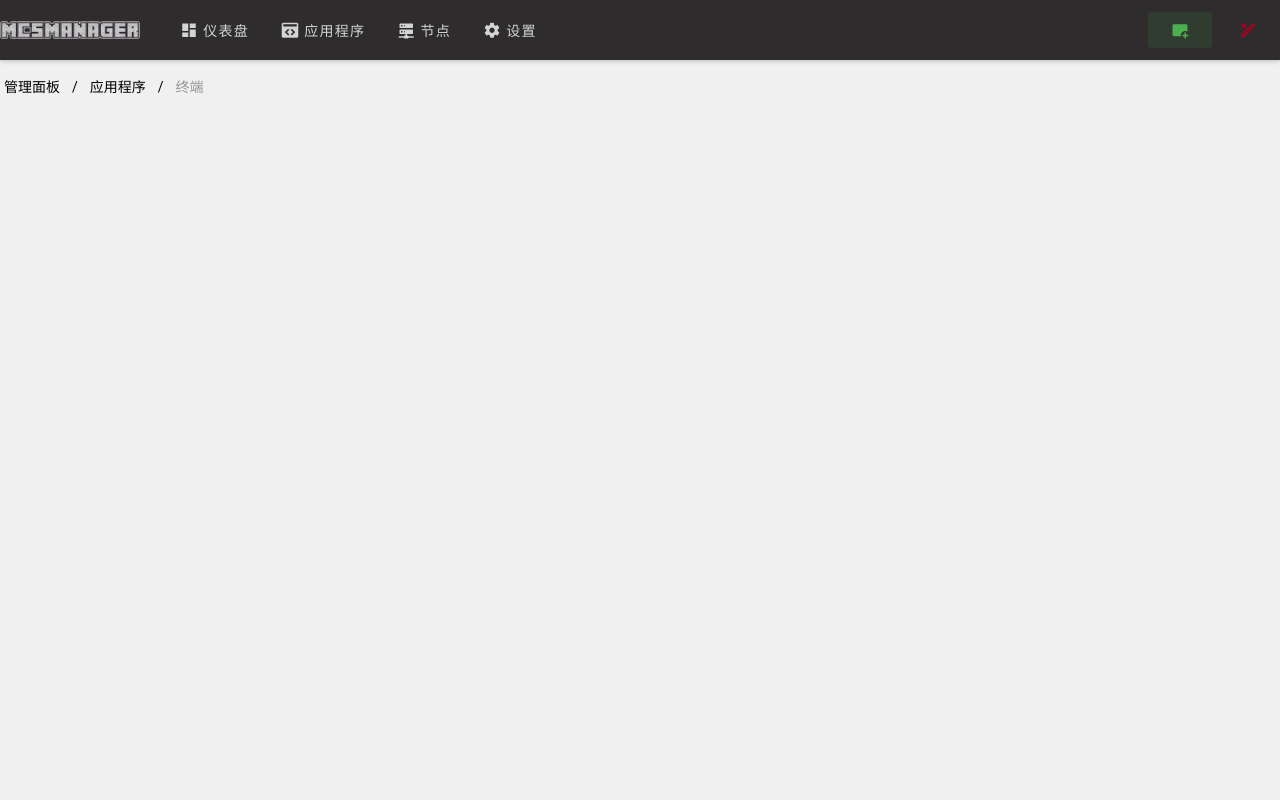
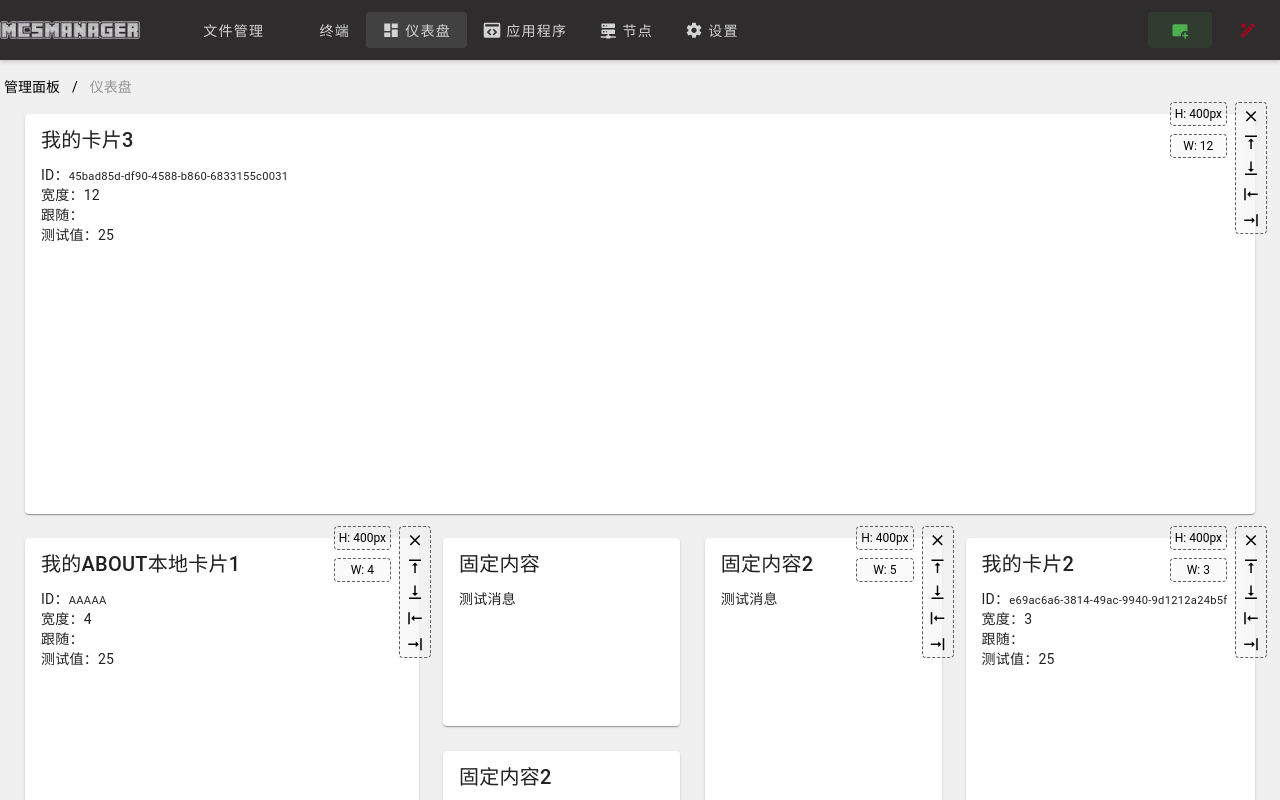
Before and after one commit to jgc9527/MCSM10-DEV-DOCS, a Vue app: page /#/ in a window 1280 px wide. Before the commit this address led to /#/instances/terminal. Shown: the top 800 px of the page. Built offline with nearby package versions, Linux system fonts and the light colour scheme.

Commit message:
多级面包屑完成

```diff
--- a/src/components/AppHeader.vue
+++ b/src/components/AppHeader.vue
@@ -1,5 +1,5 @@
 <script setup lang="ts">
-import { router } from "@/router";
+import { router, type RouterMetaInfo } from "@/router";
 import logo from "@/assets/logo.png";
 import { useLayoutContainerStore } from "@/stores/useLayoutContainerStore";
 import { useRoute } from "vue-router";
@@ -24,7 +24,7 @@ const route = useRoute();
 
 const menus = router
   .getRoutes()
-  .filter((v) => v.meta.mainMenu)
+  // .filter((v) => v.meta.mainMenu)
   .map((r) => {
     return {
       name: r.name,
@@ -49,38 +49,26 @@ const breadcrumbs = computed(() => {
 
   const queryUrl = getRouteParamsUrl();
 
-  const routePaths = route.path.split("/");
-  for (const node of routePaths) {
-    router.getRoutes().forEach((v) => {
-      const curPath = `/${node}`;
-      if (node === "" || curPath === route.path) return;
-      if (v.path === curPath) {
-        arr.push({
-          title: String(v.name),
-          disabled: false,
-          href: `/#${v.path}` + (queryUrl ? `?${queryUrl}` : ""),
-        });
-      }
+  if (route.meta.breadcrumbs instanceof Array) {
+    const meta = route.meta as RouterMetaInfo;
+    meta.breadcrumbs?.forEach((v) => {
+      const params = queryUrl && !v.mainMenu ? `?${queryUrl}` : "";
+      arr.push({
+        title: v.name,
+        disabled: false,
+        href: `/#${v.path}${params}`,
+      });
     });
   }
+
   arr.push({
     title: String(route.name),
     disabled: true,
     href: `/#${route.fullPath}`,
   });
+
   return arr;
 });
-
-setTimeout(() => {
-  toPage({
-    path: "/instances/terminal",
-    query: {
-      uuid: "as;lcmxz;cl;zcm;ls",
-      instance_type: "sdknlk",
-      saldmop: "s",
-    },
-  });
-}, 1000 * 4);
 </script>
 
 <template>
--- a/src/components/cards/NewCardList.vue
+++ b/src/components/cards/NewCardList.vue
@@ -1,26 +1,25 @@
 <script setup lang="ts">
-import { useCardPool } from '@/stores/useCardPool'
-import LayoutCardComponent from '@/components/cards/LayoutCard.vue'
-import { ref, computed } from 'vue'
-import type { LayoutCard } from '@/types'
-import { useLayoutConfigStore } from '@/stores/useLayoutConfig'
-import { useLayoutContainerStore } from '@/stores/useLayoutContainerStore'
+import { useCardPool } from "@/stores/useCardPool";
+import LayoutCardComponent from "@/components/cards/LayoutCard.vue";
+import { ref, computed } from "vue";
+import type { LayoutCard } from "@/types";
+import { useLayoutConfigStore } from "@/stores/useLayoutConfig";
+import { useLayoutContainerStore } from "@/stores/useLayoutContainerStore";
 
-const { getCardPool } = useCardPool()
-const { insertLayoutItem } = useLayoutConfigStore()
-const { containerState } = useLayoutContainerStore()
+const { getCardPool } = useCardPool();
+const { insertLayoutItem } = useLayoutConfigStore();
+const { containerState } = useLayoutContainerStore();
 const display = computed(() => {
-  console.log('const display = computed(() => { 执行')
-  cardPool = getCardPool()
-  return containerState.showNewCardDialog
-})
-let cardPool = getCardPool()
+  cardPool = getCardPool();
+  return containerState.showNewCardDialog;
+});
+let cardPool = getCardPool();
 
 const insertCardToLayout = (card: LayoutCard) => {
-  const newCard = JSON.parse(JSON.stringify(card))
-  insertLayoutItem('', newCard)
-  containerState.showNewCardDialog = false
-}
+  const newCard = JSON.parse(JSON.stringify(card));
+  insertLayoutItem("", newCard);
+  containerState.showNewCardDialog = false;
+};
 </script>
 
 <template>
@@ -31,7 +30,12 @@ const insertCardToLayout = (card: LayoutCard) => {
       @click="containerState.showNewCardDialog = false"
     >
       <div class="new-card-list">
-        <v-row v-for="card in cardPool" :key="card.id" style="margin-bottom: 20px" align="center">
+        <v-row
+          v-for="card in cardPool"
+          :key="card.id"
+          style="margin-bottom: 20px"
+          align="center"
+        >
           <v-col cols="12">
             <div class="text-h6">
               {{ card.title }}
@@ -60,7 +64,7 @@ const insertCardToLayout = (card: LayoutCard) => {
 </template>
 
 <style lang="scss" scoped>
-@import '@/assets/global.scss';
+@import "@/assets/global.scss";
 
 .card-container-wrapper {
   border: 1px dashed $gray-border-color;
--- a/src/router.ts
+++ b/src/router.ts
@@ -5,15 +5,22 @@ import {
 } from "vue-router";
 import LayoutContainer from "./views/LayoutContainer.vue";
 
-interface RouterConfig {
+export interface RouterMetaInfo {
+  icon?: string;
+  mainMenu?: boolean;
+  breadcrumbs?: Array<{
+    name: string;
+    path: string;
+    mainMenu?: boolean;
+  }>;
+}
+
+export interface RouterConfig {
   path: string;
   name: string;
   component?: any;
   children?: RouterConfig[];
-  meta: {
-    icon?: string;
-    mainMenu?: boolean;
-  };
+  meta: RouterMetaInfo;
 }
 
 let originRouterConfig = [
@@ -72,27 +79,23 @@ let originRouterConfig = [
 ];
 
 function routersConfigOptimize(
-  originRouterConfig: any[],
-  parent: string[] = []
+  config: RouterConfig[],
+  list: Array<{ name: string; path: string }> = []
 ) {
-  for (const r of originRouterConfig) {
+  for (const r of config) {
+    r.meta.breadcrumbs = list;
     if (r.children && r.children instanceof Array) {
-      parent.push(r);
-      routersConfigOptimize(r.children, JSON.parse(JSON.stringify(parent)));
+      const newList = JSON.parse(JSON.stringify(list));
+      newList.push({ name: r.name, path: r.path, mainMenu: r.meta.mainMenu });
+      routersConfigOptimize(r.children, newList);
     }
-    r.meta.parents = parent;
   }
-  return originRouterConfig;
+  return config;
 }
-
-console.log(
-  "routersConfigOptimize:",
-  routersConfigOptimize(originRouterConfig)
-);
 
 const router = createRouter({
   history: createWebHashHistory(),
-  routes: originRouterConfig,
+  routes: routersConfigOptimize(originRouterConfig) as RouteRecordRaw[],
 });
 
 export { router, originRouterConfig };
--- a/src/stores/useLayoutConfig.ts
+++ b/src/stores/useLayoutConfig.ts
@@ -108,6 +108,25 @@ export const useLayoutConfigStore = defineStore("layoutConfigStore", () => {
         },
       ],
     },
+    {
+      page: "/instances/terminal",
+      items: [
+        {
+          id: "BBBBB",
+          type: "ExampleCard",
+          title: "我的ABOUT卡片2",
+          width: 4,
+          height: LayoutCardHeight.MEDIUM,
+        },
+        {
+          id: "BBBBB",
+          type: "ExampleCard",
+          title: "我的ABOUT卡片2",
+          width: 4,
+          height: LayoutCardHeight.MEDIUM,
+        },
+      ],
+    },
   ]);
 
   const getPageLayoutConfig = (pageName: string) => {
```
